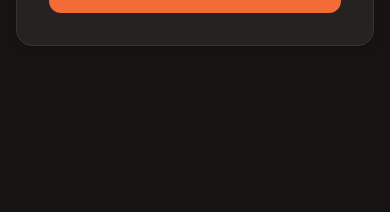
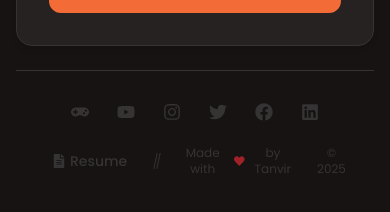
Before and after one commit to 7ANV1R/7ANV1R.github.io, a React (Vite) app: page / in a window 390 px wide. Shown: the part 5833-6045 px from the top of the page. Before the commit the page ends 5903 px from the top, so only its background shows below. Built offline with nearby package versions, Linux system fonts and the light colour scheme.

Commit message:
feat: add Footer component and integrate into Desktop and Mobile layouts

```diff
--- a/src/components/layout/DesktopLayout.jsx
+++ b/src/components/layout/DesktopLayout.jsx
@@ -6,6 +6,8 @@ import WorkExperience from '../sections/WorkExperience';
 import ToolsAndTech from '../sections/ToolsAndTech';
 import FloatingNav from '../ui/FloatingNav';
 import GetInTouch from '../sections/GetInTouch';
+import Resume from '../sections/Resume';
+import Footer from '../sections/Footer';
 
 const DesktopLayout = () => {
   const scrollContainerRef = useRef(null);
@@ -43,9 +45,10 @@ const DesktopLayout = () => {
   };
 
   return (
-    <div className="hidden lg:flex h-screen">
+    <div className="hidden lg:flex h-screen flex-col">
       <FloatingNav onNavigate={handleNavigate} />
 
+      <div className="flex flex-1">
         {/* Left Side - Pinned Card */}
         <div className="w-1/3 p-6 transition-colors duration-300">
           <div className="sticky top-6" ref={sectionRefs.profile}>
@@ -78,8 +81,16 @@ const DesktopLayout = () => {
             <div>
               <GetInTouch />
             </div>
+
+            <div ref={sectionRefs.resume}>
+              <Resume className="h-96" />
             </div>
           </div>
+        </div>
+      </div>
+
+      {/* Full Width Footer */}
+      <Footer />
     </div>
   );
 };
--- a/src/components/layout/MobileLayout.jsx
+++ b/src/components/layout/MobileLayout.jsx
@@ -6,6 +6,7 @@ import WorkExperience from '../sections/WorkExperience';
 import ToolsAndTech from '../sections/ToolsAndTech';
 import FloatingNav from '../ui/FloatingNav';
 import GetInTouch from '../sections/GetInTouch';
+import Footer from '../sections/Footer';
 
 const MobileLayout = () => {
   const sectionRefs = {
@@ -60,6 +61,9 @@ const MobileLayout = () => {
         <div>
           <GetInTouch />
         </div>
+        <div>
+          <Footer />
+        </div>
       </div>
     </div>
   );
--- /dev/null
+++ b/src/components/sections/Footer.jsx
@@ -0,0 +1,134 @@
+import React from 'react';
+import {
+  FaYoutube,
+  FaGamepad,
+  FaFacebook,
+  FaLinkedin,
+  FaInstagram,
+  FaTwitter,
+  FaFileAlt,
+  FaHeart
+} from 'react-icons/fa';
+
+const Footer = () => {
+  const socialLinks = [
+    {
+      icon: FaGamepad,
+      href: 'https://www.youtube.com/@7anv1r71',
+      label: 'Gaming',
+      color: 'hover:text-purple-500'
+    },
+    {
+      icon: FaYoutube,
+      href: 'https://www.youtube.com/@tanvir_ibn_mizan',
+      label: 'YouTube',
+      color: 'hover:text-red-500'
+    },
+    {
+      icon: FaInstagram,
+      href: 'https://instagram.com/tanvir_ibn_mizan',
+      label: 'Instagram',
+      color: 'hover:text-pink-500'
+    },
+    {
+      icon: FaTwitter,
+      href: 'https://twitter.com/tanvir_ibn_mizan',
+      label: 'Twitter',
+      color: 'hover:text-blue-400'
+    },
+    {
+      icon: FaFacebook,
+      href: 'https://facebook.com/tanvir.ibn.mizan',
+      label: 'Facebook',
+      color: 'hover:text-blue-500'
+    },
+    {
+      icon: FaLinkedin,
+      href: 'https://linkedin.com/in/7anv1r',
+      label: 'LinkedIn',
+      color: 'hover:text-blue-600'
+    }
+  ];
+
+  return (
+    <footer
+      className="w-full border-t transition-all duration-300"
+      style={{
+        borderColor: 'var(--card-border)',
+        backgroundColor: 'var(--bg-primary)'
+      }}
+    >
+      <div className="w-full px-6 py-6">
+        <div className="flex flex-col sm:flex-row items-center justify-between gap-4">
+          {/* Social Links */}
+          <div className="flex items-center gap-3">
+            {socialLinks.map((social, index) => {
+              const IconComponent = social.icon;
+              return (
+                <a
+                  key={index}
+                  href={social.href}
+                  target="_blank"
+                  rel="noopener noreferrer"
+                  className={`
+                    p-2 rounded-full transition-all duration-300 hover:scale-110
+                    ${social.color}
+                  `}
+                  style={{
+                    color: 'var(--text-secondary)'
+                  }}
+                  aria-label={social.label}
+                >
+                  <IconComponent className="text-lg" />
+                </a>
+              );
+            })}
+          </div>
+
+          {/* Resume and Copyright */}
+          <div className="flex items-center gap-4 text-center sm:text-right">
+            <a
+              href="https://docs.google.com/document/d/1iR0U8p813HnZvBY3LH46_RzbeuhBAQpD"
+              target="_blank"
+              rel="noopener noreferrer"
+              className="flex items-center gap-1 px-3 py-1 rounded-lg text-sm font-medium transition-all duration-300 hover:scale-105"
+              style={{
+                color: 'var(--text-secondary)'
+              }}
+            >
+              <FaFileAlt className="text-sm" />
+              Resume
+            </a>
+
+            {/* Double Divider - Slanted like // */}
+            <div className="flex items-center gap-0.5">
+              <div
+                className="w-px h-4 transform rotate-12"
+                style={{ backgroundColor: 'var(--card-border)' }}
+              />
+              <div
+                className="w-px h-4 transform rotate-12"
+                style={{ backgroundColor: 'var(--card-border)' }}
+              />
+            </div>
+
+            <p
+              className="text-xs flex items-center gap-1"
+              style={{ color: 'var(--text-secondary)' }}
+            >
+              Made with <FaHeart className="text-red-500 animate-pulse text-xs" /> by Tanvir
+            </p>
+            <span
+              className="text-xs"
+              style={{ color: 'var(--text-secondary)' }}
+            >
+              © {new Date().getFullYear()}
+            </span>
+          </div>
+        </div>
+      </div>
+    </footer>
+  );
+};
+
+export default Footer;
```
Lines whose indentation alone changed are shown as unchanged.
